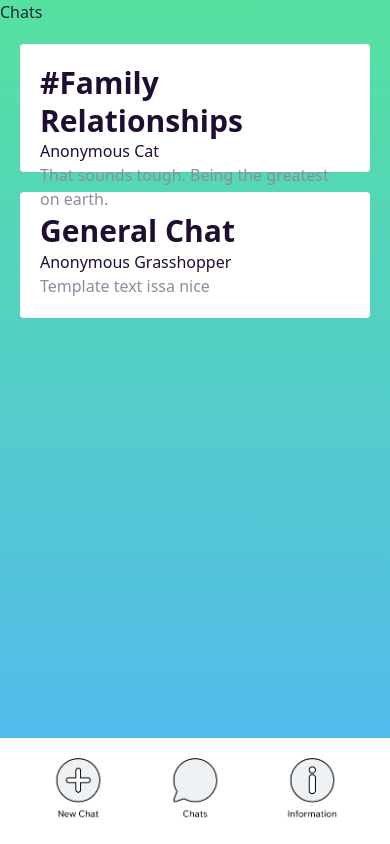
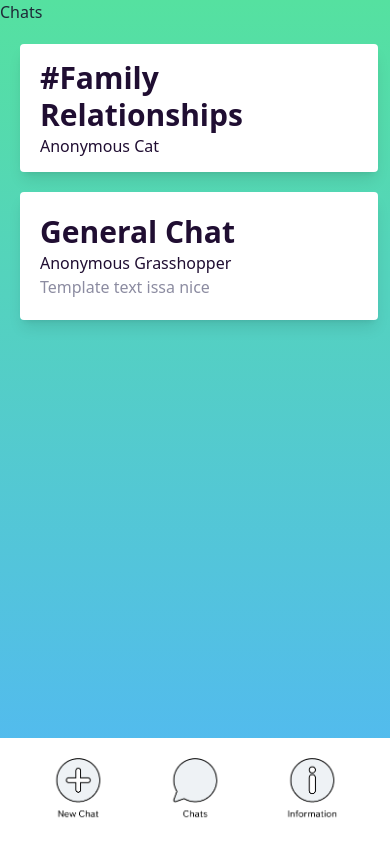
Before and after one commit to MichelMeyer19/whisperweb, a React (Vite) app: page / in a window 390 px wide. Built offline with nearby package versions, Linux system fonts and the light colour scheme.

Commit message:
Update chatmessage for fixed size, shadow and responsiveness

```diff
--- a/src/components/molecules/ChatMessage.jsx
+++ b/src/components/molecules/ChatMessage.jsx
@@ -1,4 +1,3 @@
-// components/molecules/ChatMessage.jsx
 import React from "react";
 import TopicText from "../atoms/TopicText";
 import UsrName from "../atoms/UsrName";
@@ -6,10 +5,12 @@ import MsgText from "../atoms/MsgText";
 
 const ChatMessage = ({ topic, userName, message }) => {
   return (
-    <div className="bg-white m-5 p-5 rounded max-h-32 max-w-xl">
+    <div className="flex flex-col items-start justify-center bg-white m-5 p-5 rounded w-11/12 max-w-4xl h-32 max-h-32 shadow-lg">
       <TopicText text={topic} />
       <UsrName text={userName} />
-      <MsgText text={message} />
+      <div className="line-clamp-1">
+        <MsgText text={message} />
+      </div>
     </div>
   );
 };
```
